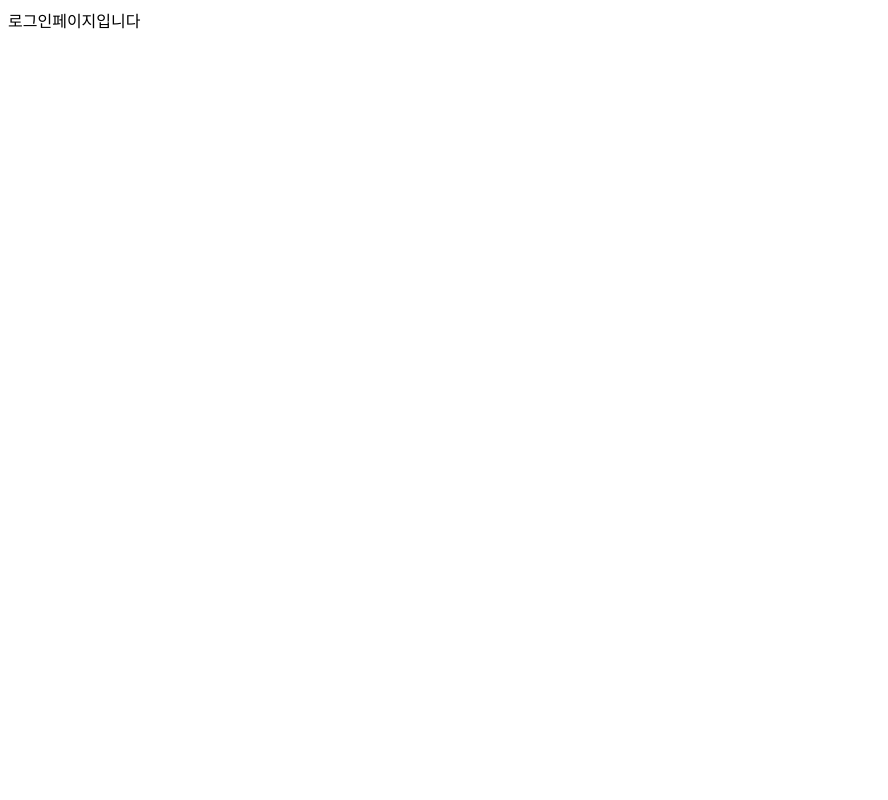
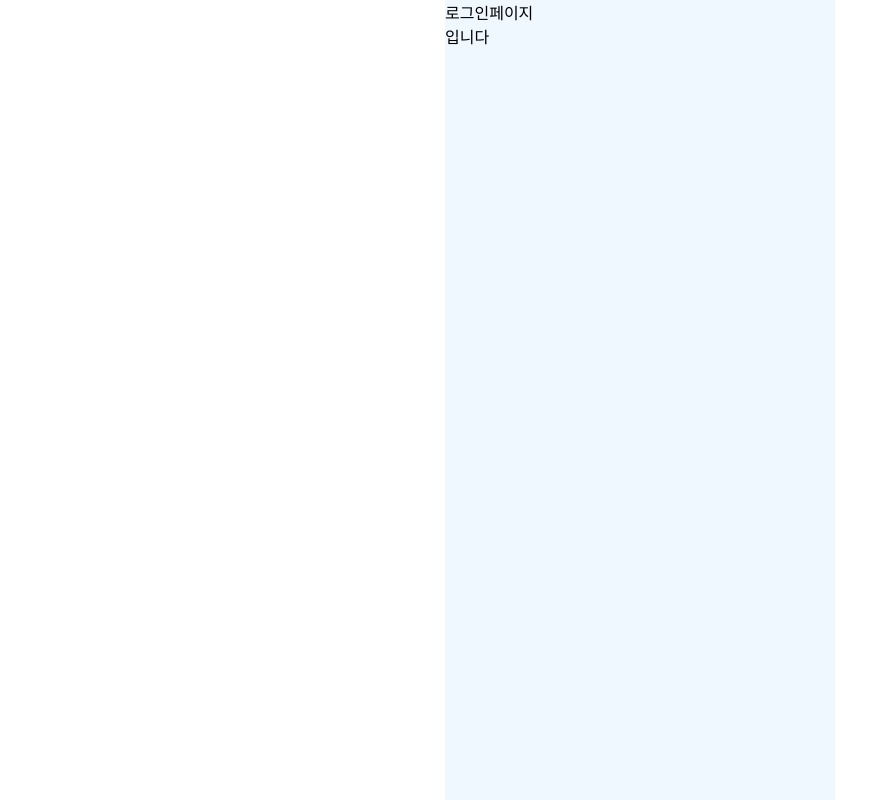
Before and after one commit to HabitHive/front-react, a React (Create React App) app: page / in a window 1280 px wide. Shown: the whole page, without its empty margins (0-888 px from the left). Built offline with nearby package versions, Linux system fonts and the light colour scheme.

Commit message:
layout 수정

```diff
--- a/src/App.js
+++ b/src/App.js
@@ -1,14 +1,9 @@
-
-
 import Router from "./shared/Router";
 
 const App = () => {
   return (
-    <div className="App">
       <Router />
-
-    </div>
-  );
+  )
 }
 
 export default App;
--- a/src/components/common/Layout.jsx
+++ b/src/components/common/Layout.jsx
@@ -1,13 +1,10 @@
 import styled from "styled-components";
 
-const Layout = () => {
-  return <StLayout>테스트용 레이아웃입니다</StLayout>;
-};
-
-export default Layout;
-
-const StLayout = styled.div`
+const Layout = styled.div`
   background-color: aliceblue;
   max-width: 390px;
   height: 100vh;
-`;
+  margin: 0 auto;
+`
+
+export default Layout;
--- a/src/index.js
+++ b/src/index.js
@@ -1,12 +1,18 @@
 import React from 'react';
 import ReactDOM from 'react-dom/client';
-
 import App from './App';
 
+import GlobalStyle from "./components/common/GlobalStyle";
+import Layout from "./components/common/Layout"
 
 const root = ReactDOM.createRoot(document.getElementById('root'));
 root.render(
 
-    <App />
+    <>
+    <GlobalStyle/>
+        <Layout>
+            <App/>
+        </Layout>
+    </>
 
 );
--- a/src/pages/LogInPage.jsx
+++ b/src/pages/LogInPage.jsx
@@ -1,9 +1,17 @@
+import styled from "styled-components";
+
 const LogInPage = () => {
   return (
-    <div>
+    <StText>
       로그인페이지입니다
-    </div>
+    </StText>
   )
 };
 
 export default LogInPage
+
+
+const StText = styled.div`
+  width: 100px;
+  height: 100px;
+`
--- a/src/shared/Router.jsx
+++ b/src/shared/Router.jsx
@@ -4,9 +4,7 @@
 import SignUpPage from "../pages/SignUpPage";
 import MainDailyPage from "../pages/MainDailyPage";
 import MonthlyPage from "../pages/MonthlyPage";
-
 import NotFoundPage from "../pages/NotFoundPage"
-
 import PostingPage from "../pages/PostingPage";
 import SurveyPage from "../pages/SurveyPage";
 import MyPage from "../pages/MyPage";
```
Lines whose indentation alone changed are shown as unchanged.
